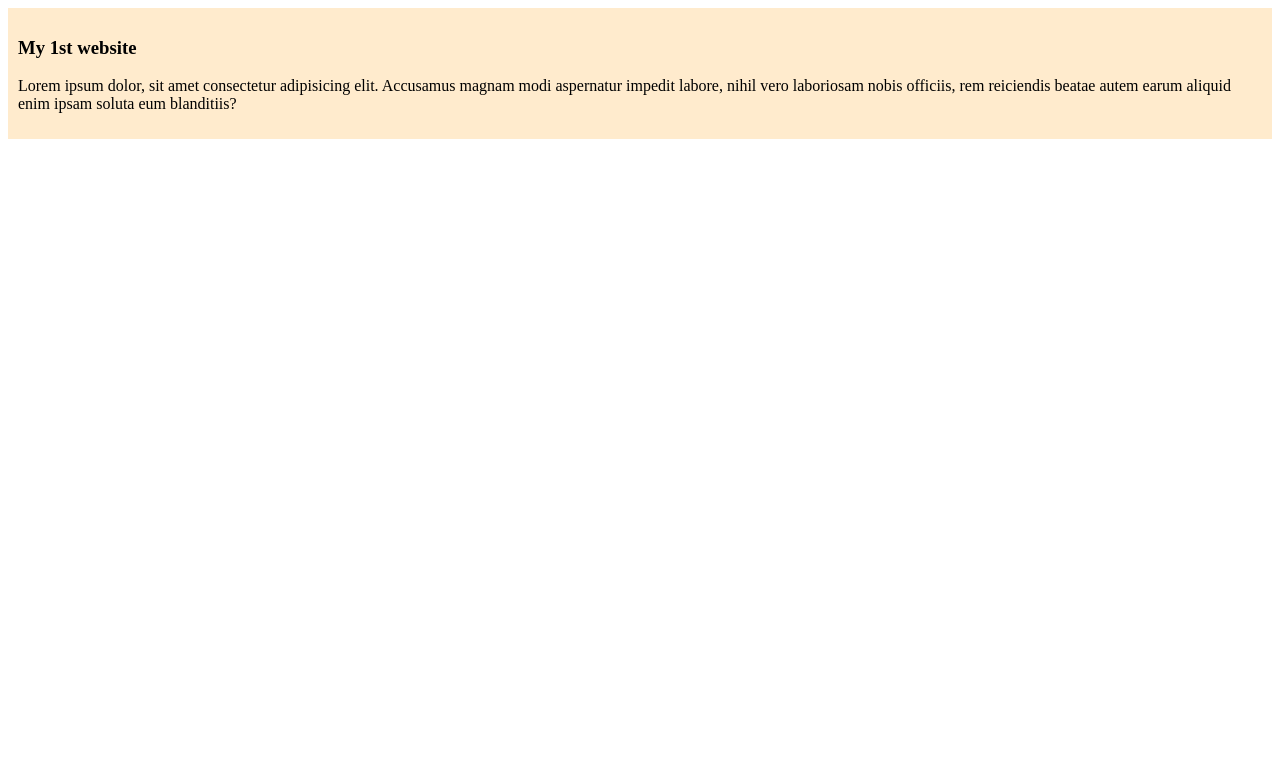
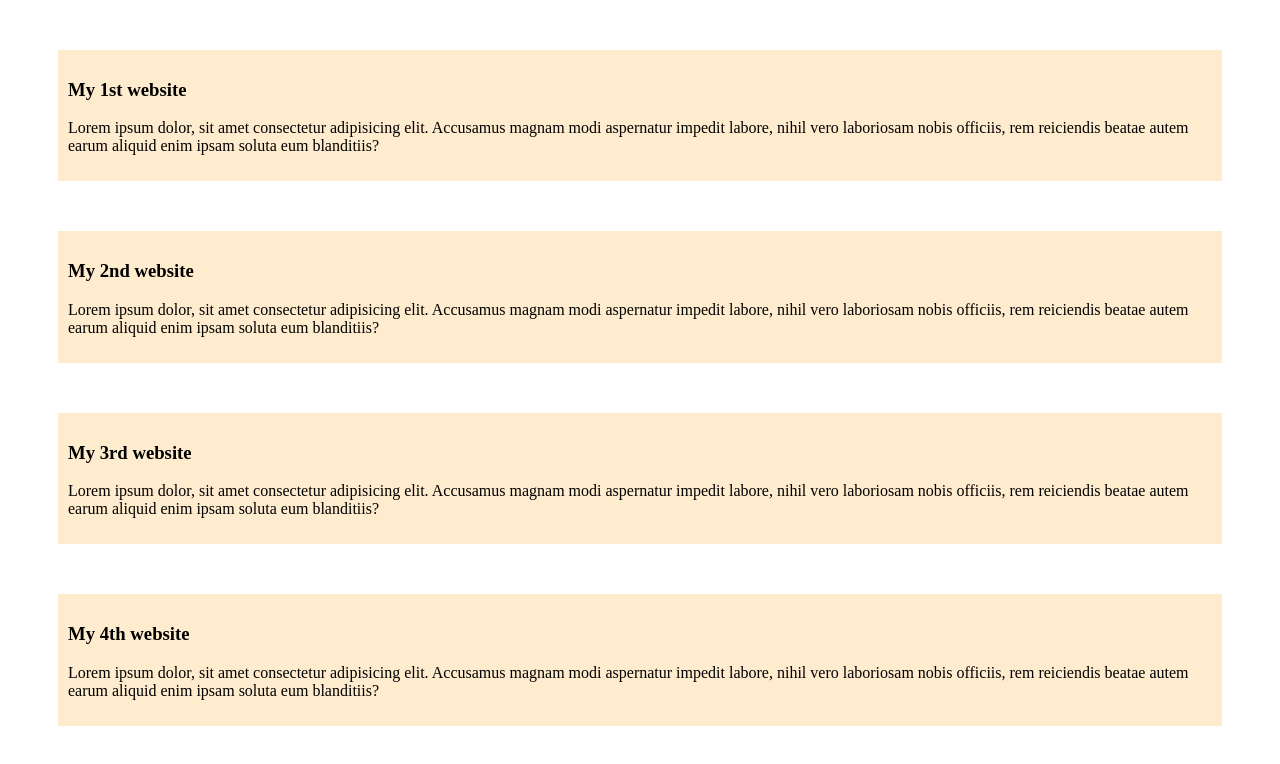
Before and after one commit to NasserAkash/my-simple-website, a plain HTML site: page index.html in a window 1280 px wide. Drawn offline with Linux system fonts and the light colour scheme.

Commit message:
added the second blog

```diff
--- a/index.html
+++ b/index.html
@@ -12,6 +12,21 @@
         <p>Lorem ipsum dolor, sit amet consectetur adipisicing elit. Accusamus magnam modi aspernatur impedit labore, nihil vero laboriosam nobis officiis, rem reiciendis beatae autem earum aliquid enim ipsam soluta eum blanditiis?
         </p>
     </div>
+    <div>
+        <h3> My 2nd website</h3>
+        <p>Lorem ipsum dolor, sit amet consectetur adipisicing elit. Accusamus magnam modi aspernatur impedit labore, nihil vero laboriosam nobis officiis, rem reiciendis beatae autem earum aliquid enim ipsam soluta eum blanditiis?
+        </p>
+    </div>
+    <div>
+        <h3> My 3rd website</h3>
+        <p>Lorem ipsum dolor, sit amet consectetur adipisicing elit. Accusamus magnam modi aspernatur impedit labore, nihil vero laboriosam nobis officiis, rem reiciendis beatae autem earum aliquid enim ipsam soluta eum blanditiis?
+        </p>
+    </div>
+    <div>
+        <h3> My 4th website</h3>
+        <p>Lorem ipsum dolor, sit amet consectetur adipisicing elit. Accusamus magnam modi aspernatur impedit labore, nihil vero laboriosam nobis officiis, rem reiciendis beatae autem earum aliquid enim ipsam soluta eum blanditiis?
+        </p>
+    </div>
 
 </body>
 </html>
--- a/styles/blog.css
+++ b/styles/blog.css
@@ -1,2 +1,3 @@
 div{background-color: blanchedalmond;
-padding: 10px;}
+padding: 10px;
+margin: 50px;}
```
